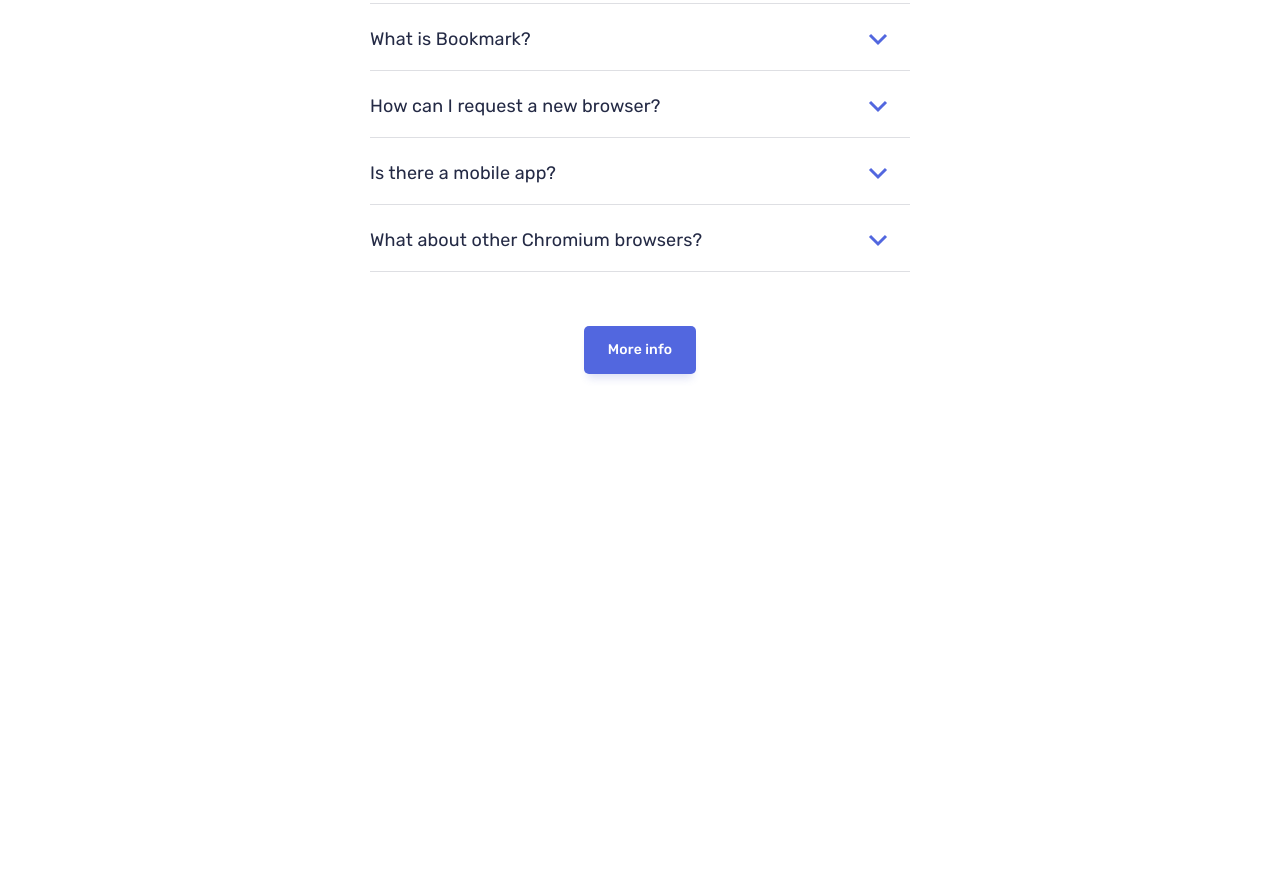
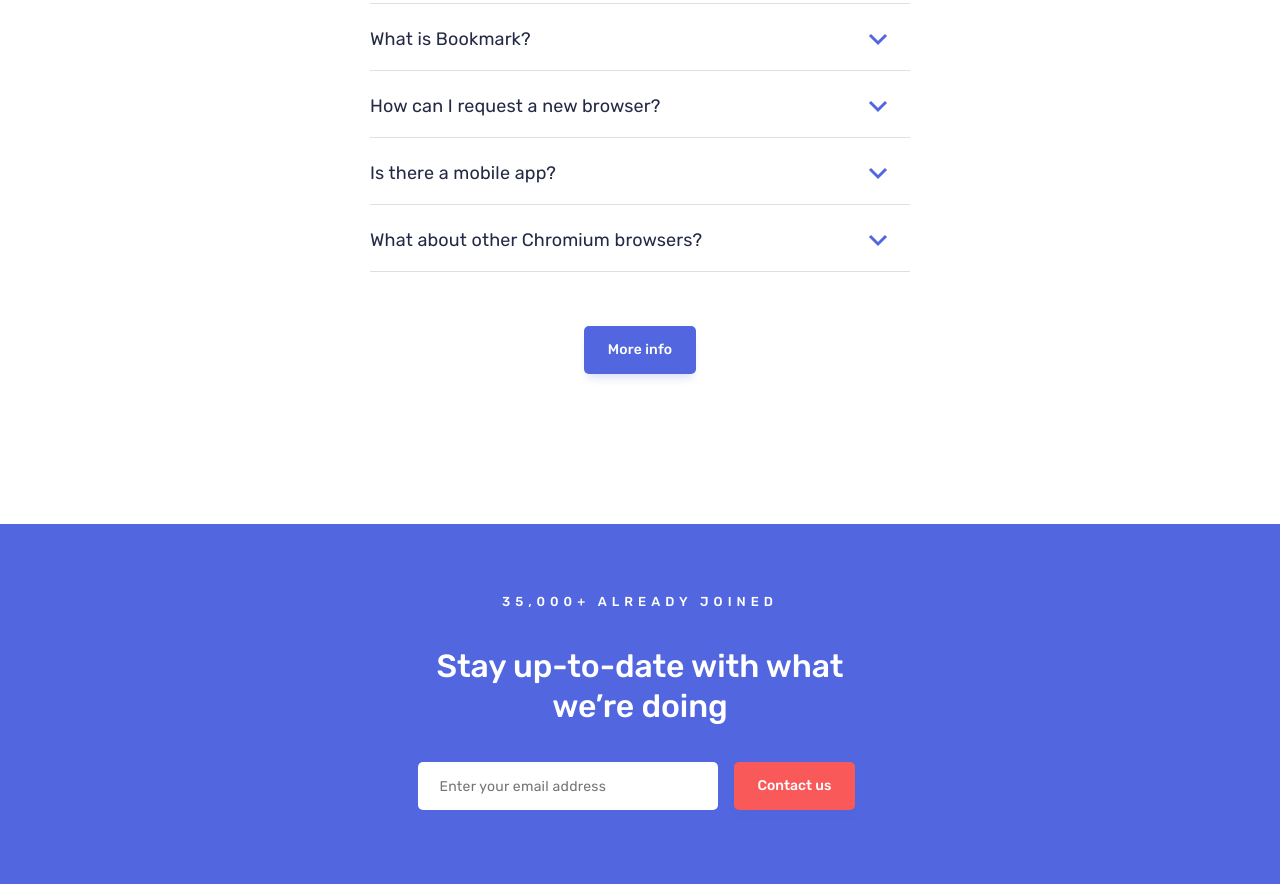
Before and after one commit to davrsirius/bookmark-project, a plain HTML site: page index.html in a window 1280 px wide. Shown: the part 2646-3530 px from the top of the page. Before the commit the page ends 3170 px from the top, so only its background shows below. Drawn offline with Linux system fonts and the light colour scheme.

Commit message:
Add subscription section

```diff
--- a/css/styles.css
+++ b/css/styles.css
@@ -147,7 +147,7 @@ select:-webkit-autofill:focus {
 .button--red:hover {
   color: var(--reddish);
   border-color: var(--reddish);
-  background-color: transparent;
+  background-color: #fff;
 }
 
 .button--blue {
@@ -183,9 +183,11 @@ select:-webkit-autofill:focus {
 .accordion {
   border-top: 1px solid rgba(36, 42, 69, 0.15);
 }
+
 .accordion__item {
   border-bottom: 1px solid rgba(36, 42, 69, 0.15);
 }
+
 .accordion__item-header {
   position: relative;
   display: flex;
@@ -221,6 +223,7 @@ select:-webkit-autofill:focus {
 .accordion__item-toggler:focus {
   outline: 0;
 }
+
 .accordion__item-toggler::before {
   position: absolute;
   left: 0;
@@ -229,6 +232,7 @@ select:-webkit-autofill:focus {
   width: 100%;
   height: 100%;
 }
+
 /* .accordion__item-toggler:focus::before {
   outline: auto;
 } */
@@ -244,6 +248,7 @@ select:-webkit-autofill:focus {
   transform: rotate(180deg);
   color: var(--reddish);
 }
+
 .accordion__item-content {
   padding-top: 19px;
   padding-bottom: 29px;
@@ -258,6 +263,7 @@ select:-webkit-autofill:focus {
 .accordion__item-text {
   margin: 0;
 }
+
 .accordion__item-text:not(:last-child) {
   margin-bottom: 20px;
 }
@@ -447,6 +453,7 @@ select:-webkit-autofill:focus {
 .features {
   padding-bottom: 0;
 }
+
 .features__section-info {
   margin-bottom: 44px;
 }
@@ -585,6 +592,7 @@ select:-webkit-autofill:focus {
 .extensions__item:nth-child(3n + 2) {
   margin-top: 40px;
 }
+
 .extensions__item:nth-child(3n) {
   margin-top: 80px;
 }
@@ -658,12 +666,108 @@ select:-webkit-autofill:focus {
   margin-left: auto;
   margin-right: auto;
 }
+
 .faq__accordion {
   width: 100%;
   margin-bottom: 54px;
 }
 
+/* Subscription */
+.subscription {
+  padding-top: 58px;
+  padding-bottom: 74px;
+  background-color: var(--blue);
+  color: #fff;
+}
 
+.subscription__inner {
+  max-width: 445px;
+  width: 100%;
+  margin-left: auto;
+  margin-right: auto;
+  text-align: center;
+}
+
+.subscription__count-text {
+  font-size: 13px;
+  line-height: 40px;
+  font-weight: 500;
+  letter-spacing: 5px;
+  text-transform: uppercase;
+  margin-bottom: 24px;
+}
+
+.subscription__heading {
+  margin-top: 0;
+  margin-bottom: 36px;
+  font-size: 32px;
+  font-style: normal;
+  font-weight: 500;
+  line-height: 40px;
+  letter-spacing: -0.1px;
+}
+
+.subscription__form {
+  display: flex;
+
+}
+
+.subscription__field-wrapper {
+  width: 300px;
+  margin-right: 16px;
+  position: relative;
+  z-index: 1;
+}
+
+.subscription__field {
+  width: 100%;
+  height: 100%;
+  display: block;
+  padding: 10px 20px;
+  border: 2px solid transparent;
+  border-radius: 5px;
+  color: var(--text-color);
+  font-size: 14px;
+  font-style: normal;
+  line-height: 28px; /* 200% */
+  letter-spacing: 0.25px;
+}
+
+.subscription__field:not(:focus):not(:placeholder-shown):invalid {
+  padding-right: 52px;
+  border-color: var(--reddish);
+  background-image: url('../images/error-disc.svg');
+  background-repeat: no-repeat;
+  background-position: right 16px center;
+}
+
+.subscription__error {
+  position: absolute;
+  z-index: -1;
+  left: 0;
+  top: calc(100% - 5spx);
+  display: none;
+  font-size: 10px;
+  font-style: italic;
+  font-weight: 500;
+  line-height: normal;
+  letter-spacing: 0.25px;
+  padding: 6px 12px;
+  background-color: var(--reddish);
+  width: 100%;
+  border-radius: 0 0 5px 5px;
+  text-align: left;
+}
+
+.subscription__field:not(:focus):not(:placeholder-shown):invalid+.subscription__error {
+  display: block;
+}
+
+/* .subscription__field:focus + .subscription__error,
+.subscription__field:valid + .subscription__error,
+.subscription__field:placeholder-shown + .subscription__error {
+  display: none;
+} */
 
 
 
--- a/index.html
+++ b/index.html
@@ -198,7 +198,8 @@
                     What is Bookmark?
                   </h3>
                   <button class="accordion__item-toggler" type="button" aria-label="Accordion item toggler">
-                    <svg class="accordion__item-toggler-icon" xmlns="http://www.w3.org/2000/svg" width="20" height="13" fill="none">
+                    <svg class="accordion__item-toggler-icon" xmlns="http://www.w3.org/2000/svg" width="20" height="13"
+                      fill="none">
                       <path stroke="currentColor" stroke-width="3" d="m2 2 8 8 8-8" />
                     </svg>
                   </button>
@@ -206,7 +207,9 @@
                 <div class="accordion__item-content">
                   <p class="accordion__item-text">
                     Vivamus luctus eros aliquet convallis ultricies. Mauris augue massa,
-                    ultricies non ligula. Suspendisse imperdiet. Vivamus luctus eros aliquet convallis ultricies. Mauris augue massa, ultricies non ligula. Suspendisse imperdie tVivamus luctus eros aliquet convallis ultricies. Mauris augue massa, ultricies non ligula. Suspendisse imperdiet.
+                    ultricies non ligula. Suspendisse imperdiet. Vivamus luctus eros aliquet convallis ultricies. Mauris
+                    augue massa, ultricies non ligula. Suspendisse imperdie tVivamus luctus eros aliquet convallis
+                    ultricies. Mauris augue massa, ultricies non ligula. Suspendisse imperdiet.
                   </p>
                 </div>
               </section>
@@ -217,7 +220,8 @@
                     How can I request a new browser?
                   </h3>
                   <button class="accordion__item-toggler" type="button" aria-label="Accordion item toggler">
-                    <svg class="accordion__item-toggler-icon" xmlns="http://www.w3.org/2000/svg" width="20" height="13" fill="none">
+                    <svg class="accordion__item-toggler-icon" xmlns="http://www.w3.org/2000/svg" width="20" height="13"
+                      fill="none">
                       <path stroke="currentColor" stroke-width="3" d="m2 2 8 8 8-8" />
                     </svg>
                   </button>
@@ -225,7 +229,9 @@
                 <div class="accordion__item-content">
                   <p class="accordion__item-text">
                     Vivamus luctus eros aliquet convallis ultricies. Mauris augue massa,
-                    ultricies non ligula. Suspendisse imperdiet. Vivamus luctus eros aliquet convallis ultricies. Mauris augue massa, ultricies non ligula. Suspendisse imperdie tVivamus luctus eros aliquet convallis ultricies. Mauris augue massa, ultricies non ligula. Suspendisse imperdiet.
+                    ultricies non ligula. Suspendisse imperdiet. Vivamus luctus eros aliquet convallis ultricies. Mauris
+                    augue massa, ultricies non ligula. Suspendisse imperdie tVivamus luctus eros aliquet convallis
+                    ultricies. Mauris augue massa, ultricies non ligula. Suspendisse imperdiet.
                   </p>
                 </div>
               </section>
@@ -236,7 +242,8 @@
                     Is there a mobile app?
                   </h3>
                   <button class="accordion__item-toggler" type="button" aria-label="Accordion item toggler">
-                    <svg class="accordion__item-toggler-icon" xmlns="http://www.w3.org/2000/svg" width="20" height="13" fill="none">
+                    <svg class="accordion__item-toggler-icon" xmlns="http://www.w3.org/2000/svg" width="20" height="13"
+                      fill="none">
                       <path stroke="currentColor" stroke-width="3" d="m2 2 8 8 8-8" />
                     </svg>
                   </button>
@@ -244,7 +251,9 @@
                 <div class="accordion__item-content">
                   <p class="accordion__item-text">
                     Vivamus luctus eros aliquet convallis ultricies. Mauris augue massa,
-                    ultricies non ligula. Suspendisse imperdiet. Vivamus luctus eros aliquet convallis ultricies. Mauris augue massa, ultricies non ligula. Suspendisse imperdie tVivamus luctus eros aliquet convallis ultricies. Mauris augue massa, ultricies non ligula. Suspendisse imperdiet.
+                    ultricies non ligula. Suspendisse imperdiet. Vivamus luctus eros aliquet convallis ultricies. Mauris
+                    augue massa, ultricies non ligula. Suspendisse imperdie tVivamus luctus eros aliquet convallis
+                    ultricies. Mauris augue massa, ultricies non ligula. Suspendisse imperdiet.
                   </p>
                 </div>
               </section>
@@ -255,7 +264,8 @@
                     What about other Chromium browsers?
                   </h3>
                   <button class="accordion__item-toggler" type="button" aria-label="Accordion item toggler">
-                    <svg class="accordion__item-toggler-icon" xmlns="http://www.w3.org/2000/svg" width="20" height="13" fill="none">
+                    <svg class="accordion__item-toggler-icon" xmlns="http://www.w3.org/2000/svg" width="20" height="13"
+                      fill="none">
                       <path stroke="currentColor" stroke-width="3" d="m2 2 8 8 8-8" />
                     </svg>
                   </button>
@@ -263,7 +273,9 @@
                 <div class="accordion__item-content">
                   <p class="accordion__item-text">
                     Vivamus luctus eros aliquet convallis ultricies. Mauris augue massa,
-                    ultricies non ligula. Suspendisse imperdiet. Vivamus luctus eros aliquet convallis ultricies. Mauris augue massa, ultricies non ligula. Suspendisse imperdie tVivamus luctus eros aliquet convallis ultricies. Mauris augue massa, ultricies non ligula. Suspendisse imperdiet.
+                    ultricies non ligula. Suspendisse imperdiet. Vivamus luctus eros aliquet convallis ultricies. Mauris
+                    augue massa, ultricies non ligula. Suspendisse imperdie tVivamus luctus eros aliquet convallis
+                    ultricies. Mauris augue massa, ultricies non ligula. Suspendisse imperdiet.
                   </p>
                 </div>
               </section>
@@ -275,6 +287,28 @@
         </div>
       </div>
     </section>
+
+    <!-- Subscription -->
+    <section class="subscription">
+      <div class="container">
+        <div class="subscription__inner">
+          <div class="subscription__count-text">
+            35,000+ already joined
+          </div>
+          <h2 class="subscription__heading">
+            Stay up-to-date with what we’re doing
+          </h2>
+          <form class="subscription__form" action="https://echo.htmlacademy.ru" method="post">
+            <div class="subscription__field-wrapper">
+              <input class="subscription__field" type="email" name="email" placeholder="Enter your email address" aria-label="email" required>
+              <div class="subscription__error">Whoops, make sure it’s an email</div>
+            </div>
+            <button class="button button--red" type="submit">Contact us</button>
+          </form>
+        </div>
+      </div>
+    </section>
+
   </main>
 
   <script src="js/main.js"></script>
```
Also changed, not shown: images/error-disc.svg (added).
